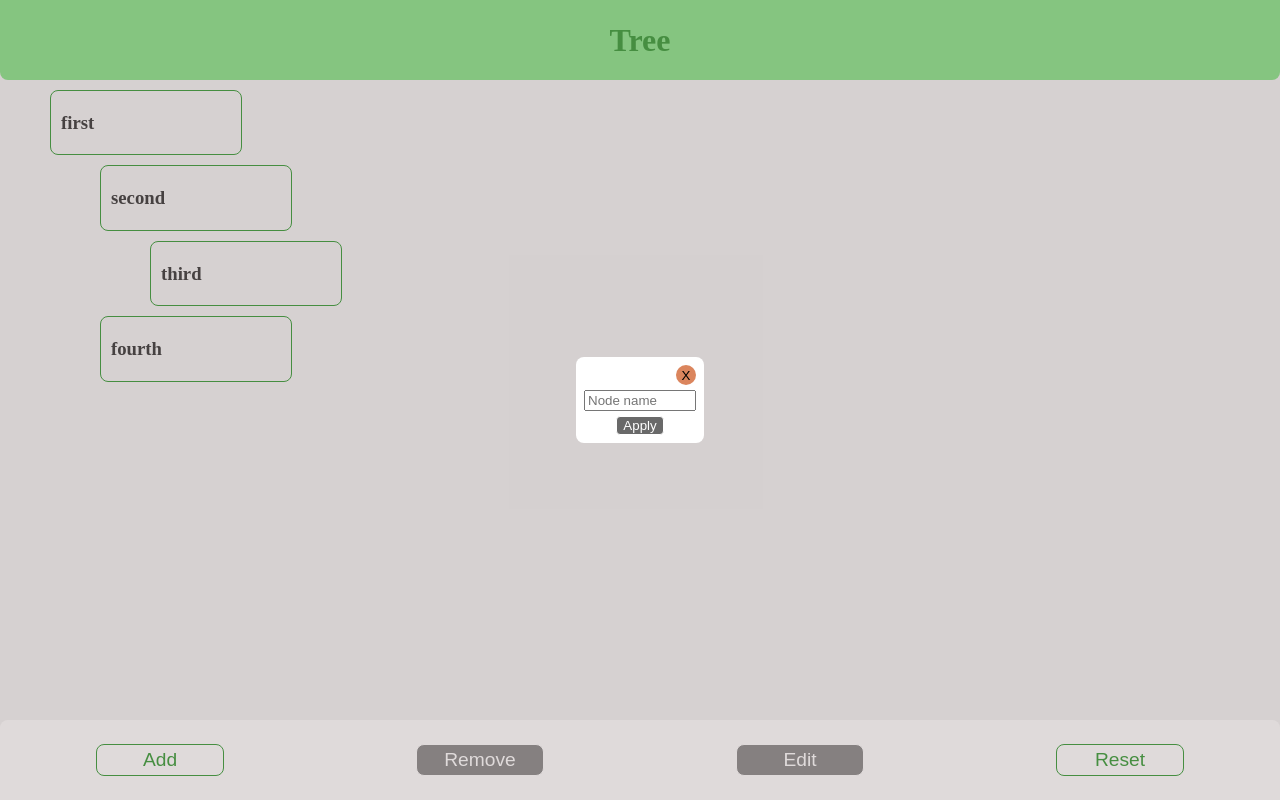
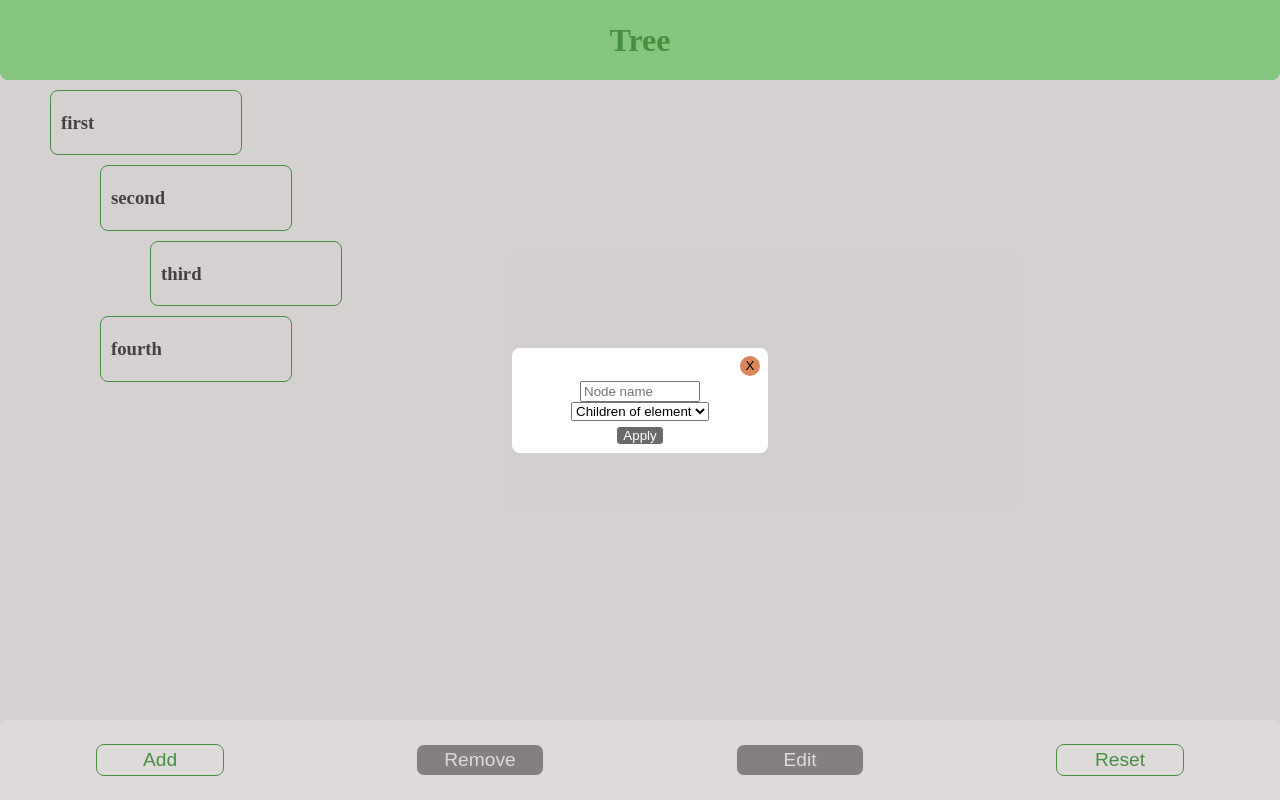
Before and after one commit to AlexZ04/tree-react, a React (Vite) app: page / in a window 1280 px wide. Both pictures are taken after a click on the button "Add". Built offline with nearby package versions, Linux system fonts and the light colour scheme.

Commit message:
add setting adding node

```diff
--- a/src/widgets/Modal/Modal.css
+++ b/src/widgets/Modal/Modal.css
@@ -22,7 +22,7 @@
     border-radius: 8px;
     padding: 8px;
 
-    width: 10dvw;
+    width: 20dvw;
     background-color: white;
 }
 
@@ -42,12 +42,13 @@
     display: flex;
     align-items: center;
     justify-content: space-around;
+    flex-direction: column;
     width: 100%;
     margin-bottom: 5px;
 }
 
 input {
-    width: 100%;
+    width: 50%;
 }
 
 .apply-button {
--- a/src/widgets/Modal/Modal.tsx
+++ b/src/widgets/Modal/Modal.tsx
@@ -6,12 +6,22 @@ import "./Modal.css";
 export function Modal({ type, setModalType }: ModalProps) {
     const { selectedNode, addNode, updateNode } = useTree();
     const [nodeName, setNodeName] = useState("");
+    const [addingType, setAddingType] = useState<"children" | "before">(
+        "children"
+    );
 
     const applyChanges = () => {
         if (nodeName.length < 1) return;
 
-        if (type === "adding") addNode(selectedNode, nodeName, false);
-        else updateNode(selectedNode, nodeName);
+        if (type === "adding") {
+            addNode(
+                selectedNode,
+                nodeName,
+                addingType === "children" ? true : false
+            );
+
+            setAddingType("children");
+        } else updateNode(selectedNode, nodeName);
 
         setModalType("closed");
         setNodeName("");
@@ -48,7 +58,25 @@ export function Modal({ type, setModalType }: ModalProps) {
                         onChange={(val) => setNodeName(val.target.value)}
                     />
 
-                    {type === "adding" ? "" : ""}
+                    {type === "adding" ? (
+                        <select
+                            value={addingType}
+                            onChange={(val) =>
+                                setAddingType(
+                                    val.target.value == "children"
+                                        ? "children"
+                                        : "before"
+                                )
+                            }
+                        >
+                            <option value="children">
+                                Children of element
+                            </option>
+                            <option value="before">Before element</option>
+                        </select>
+                    ) : (
+                        ""
+                    )}
                 </div>
 
                 <div className="modal-window-body__bottom">
```
